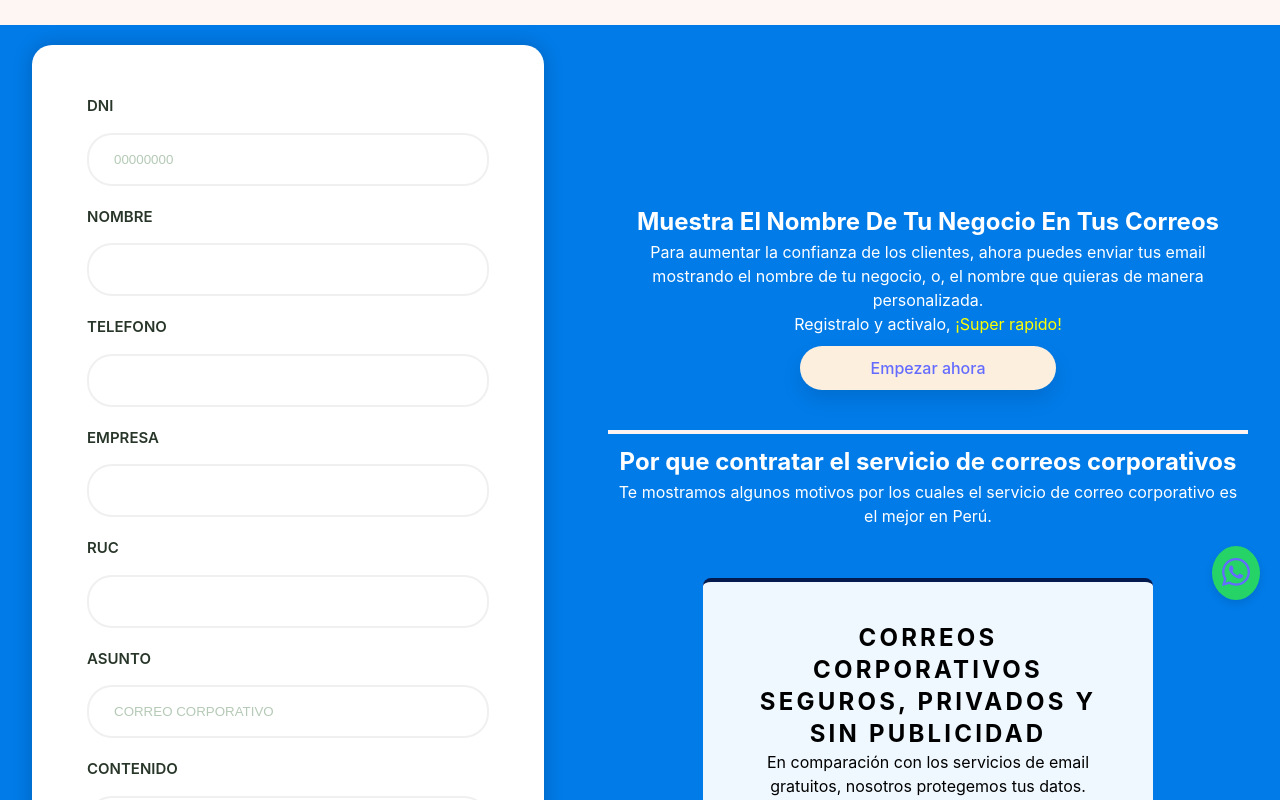
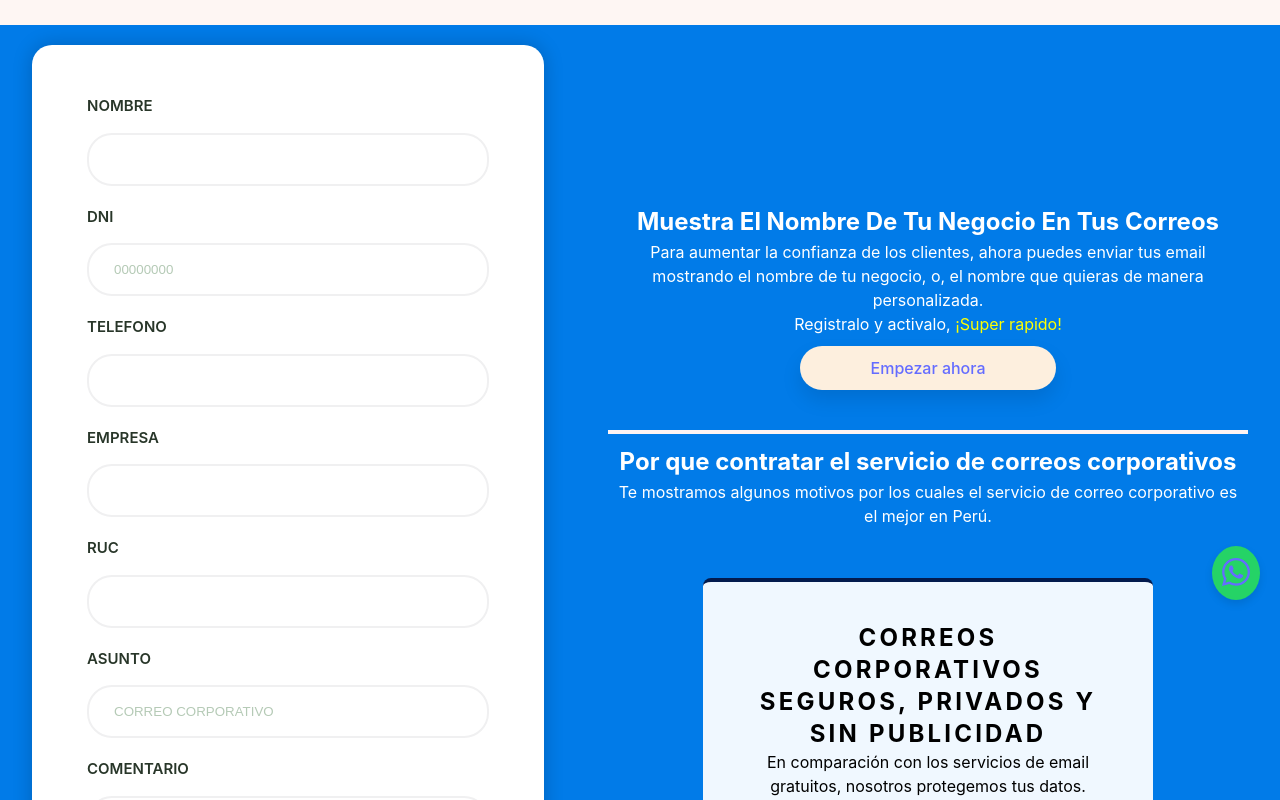
Before and after one commit to Krlozces/emailsCorporativos, a React (Vite) app: page /contact in a window 1280 px wide. Shown: the part 180-980 px from the top of the page. Built offline with nearby package versions, Linux system fonts and the light colour scheme.

Commit message:
Order of the form fixed.

```diff
--- a/src/components/Form.jsx
+++ b/src/components/Form.jsx
@@ -9,11 +9,11 @@ export default function Form() {
             <div className='container-space-around'>
                 <form action="#" method="POST" className='left-container'>
                     <div className='input-group'>
+                        <label htmlFor="nombre">NOMBRE</label>
+                        <input type="text" name="nombre" id="nombre" />
+
                         <label htmlFor="dni">DNI</label>
                         <input type="text" name="dni" id="dni" placeholder='00000000' />
-
-                        <label htmlFor="nombre">NOMBRE</label>
-                        <input type="text" name="nombre" id="nombre" />
 
                         <label htmlFor="telefono">TELEFONO</label>
                         <input type="tel" name="telefono" id="telefono" />
@@ -27,7 +27,7 @@ export default function Form() {
                         <label htmlFor="asunto">ASUNTO</label>
                         <input type="text" name="asunto" id="asunto" placeholder='CORREO CORPORATIVO' />
 
-                        <label htmlFor="contenido">CONTENIDO</label>
+                        <label htmlFor="contenido">COMENTARIO</label>
                         <textarea name="contenido" id="contenido" cols="30" rows="10" placeholder='Me gustaría...'></textarea>
 
                         <button type="submit">Contactar</button>
```
